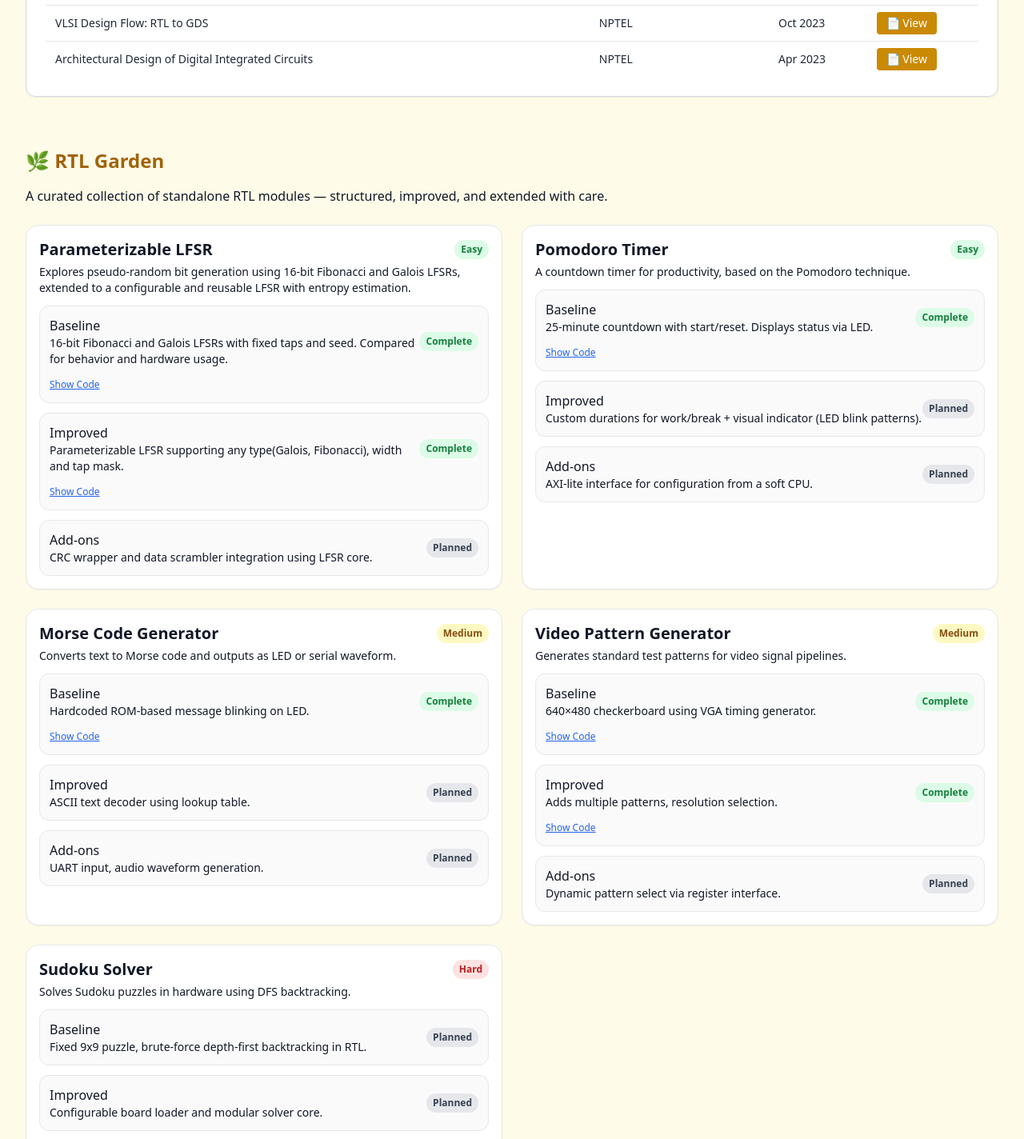
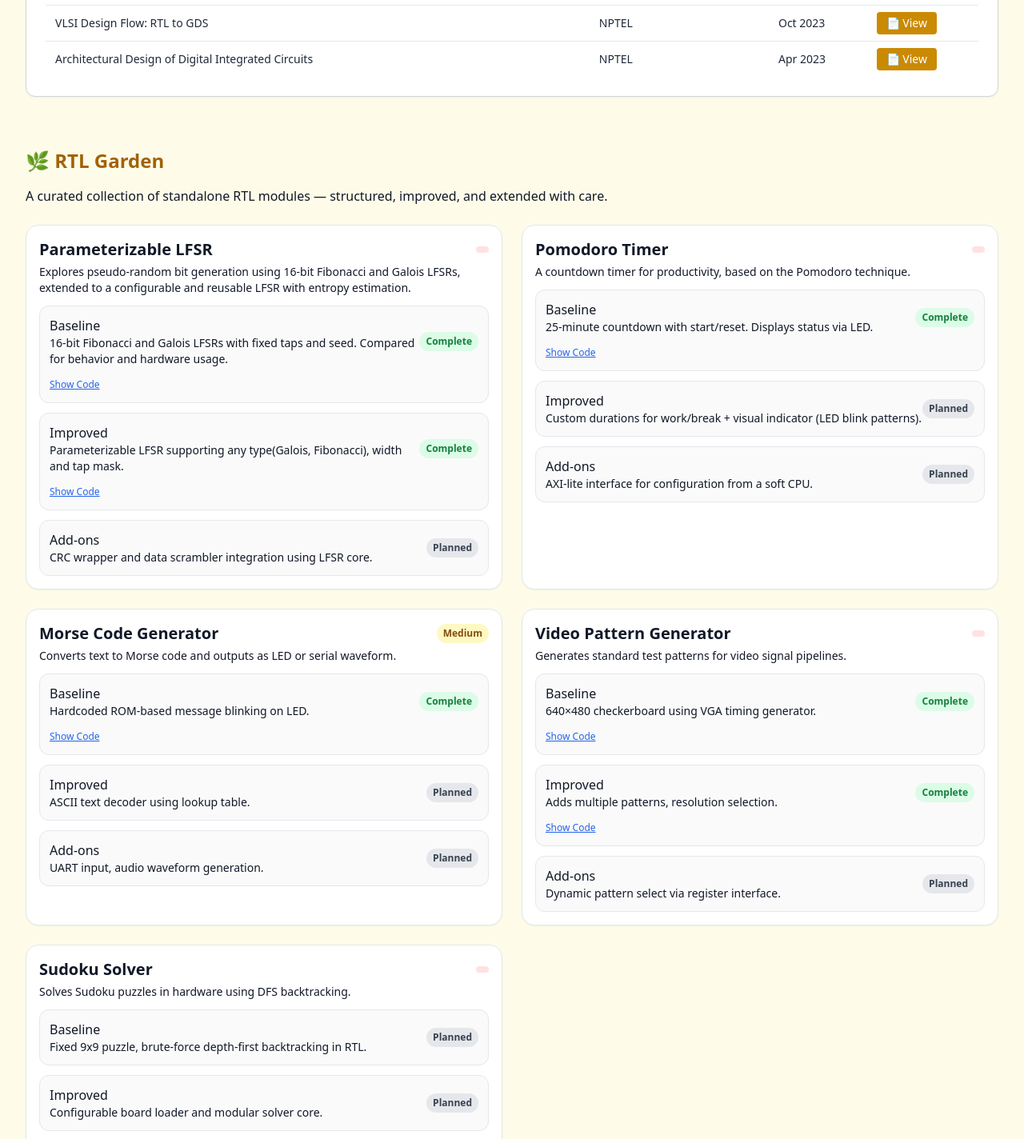
Before and after one commit to Veena-vk/veena-portfolio-dev, a Next.js app: page /sun in a window 1280 px wide. Shown: the part 1726-3150 px from the top of the page at 80% size. Built offline with nearby package versions, Linux system fonts and the light colour scheme.

Commit message:
Update rtlGarden.ts

```diff
--- a/app/sun/data/rtlGarden.ts
+++ b/app/sun/data/rtlGarden.ts
@@ -2,7 +2,7 @@ export const rtlGarden = [
   {
     id: "lfsr",
     title: "Parameterizable LFSR",
-    difficulty: "Easy",
+    rarity: "🌷 Tended Bloom",
     description: "Explores pseudo-random bit generation using 16-bit Fibonacci and Galois LFSRs, extended to a configurable and reusable LFSR with entropy estimation.",
     phases: [
       {
@@ -138,7 +138,7 @@ module lfsr_parametrized #(
    {
     id: "pomodoro",
     title: "Pomodoro Timer",
-    difficulty: "Easy",
+    rarity: "🌼 Common Wildflower",
     description: "A countdown timer for productivity, based on the Pomodoro technique.",
     phases: [
       {
@@ -254,7 +254,7 @@ endmodule
   {
     id: "pattern-gen",
     title: "Video Pattern Generator",
-    difficulty: "Medium",
+    rarity: "🪻 Architect’s Hybrid",
     description: "Generates standard test patterns for video signal pipelines.",
     phases: [
       {
@@ -407,7 +407,7 @@ endmodule
   {
     id: "sudoku",
     title: "Sudoku Solver",
-    difficulty: "Hard",
+    rarity: "🌸 Rare Orchid",
     description: "Solves Sudoku puzzles in hardware using DFS backtracking.",
     phases: [
       {
```
